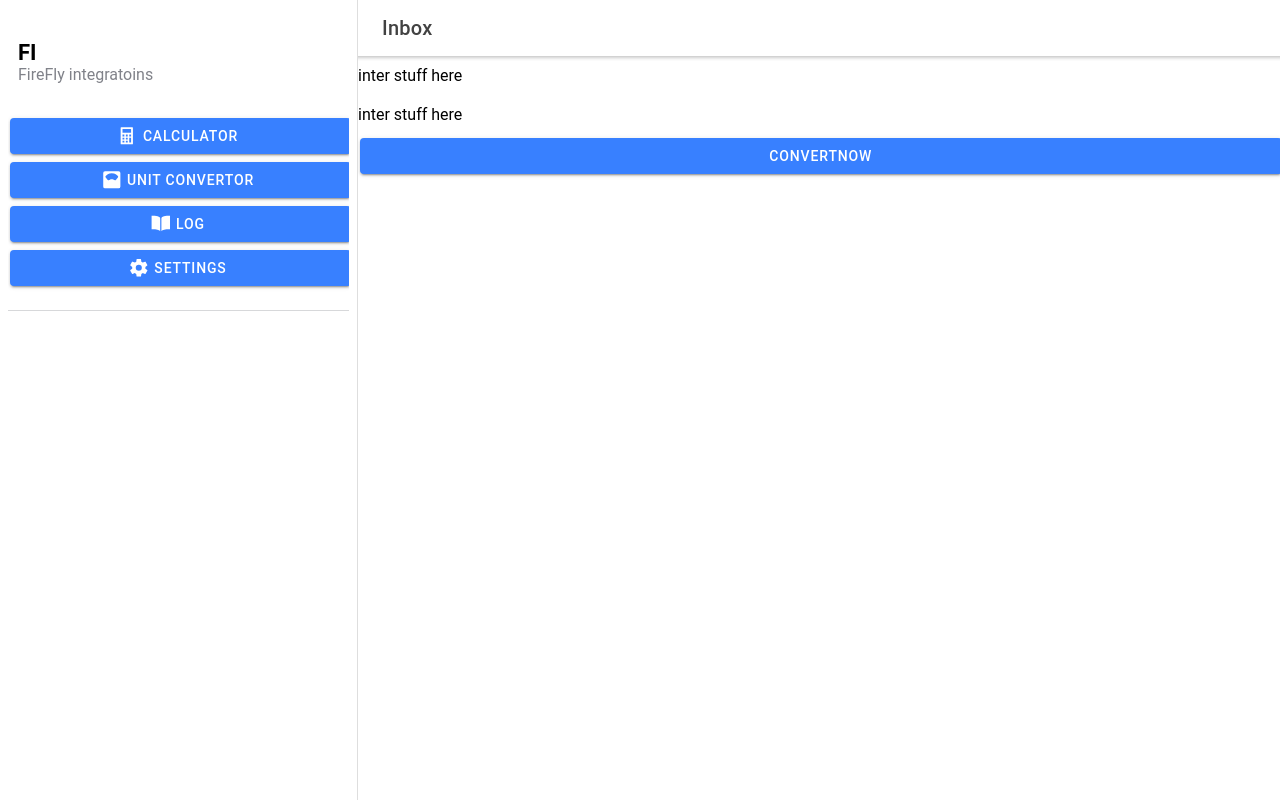
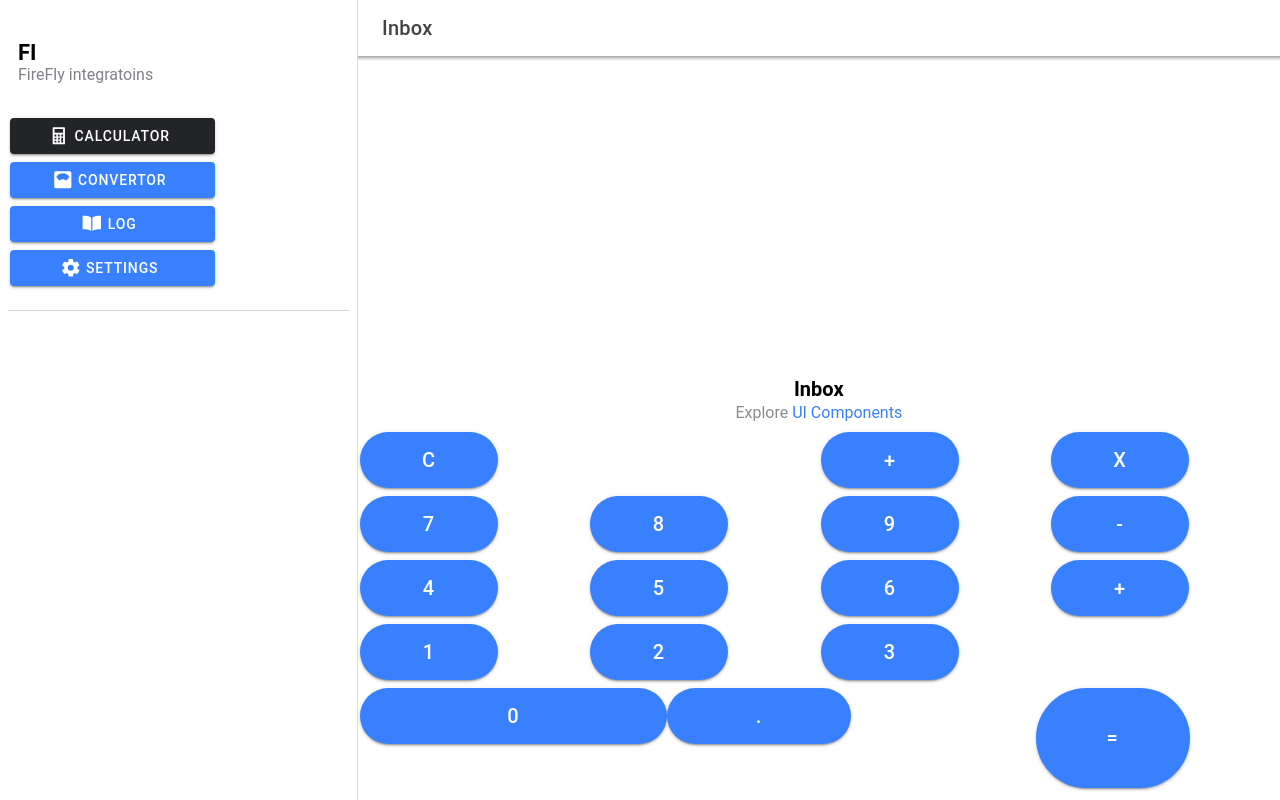
Before and after one commit to mohammedalsomali/CalculatorApp, a React (Create React App) app: page /page/Inbox in a window 1280 px wide. Built offline with nearby package versions, Linux system fonts and the light colour scheme.

Commit message:
can't figure out the page transitions

```diff
--- a/src/components/Menu.css
+++ b/src/components/Menu.css
@@ -114,6 +114,6 @@ ion-item.selected {
 
 ion-button {
   width: 100%;
-  text-align: right;
+
 
 }
--- a/src/components/Menu.tsx
+++ b/src/components/Menu.tsx
@@ -8,52 +8,24 @@ import {
   IonMenu,
   IonMenuToggle,
   IonNote,
-  IonButton
+  IonButton,
+  IonRouterLink,
+  IonRoute
 } from '@ionic/react';
 
 import { useLocation } from 'react-router-dom';
-import { archiveOutline, heartOutline, heartSharp, mailOutline, paperPlaneOutline, scaleSharp , settingsSharp, calculatorSharp, bookSharp } from 'ionicons/icons';
+import React from 'react';
+import { scaleSharp , settingsSharp, calculatorSharp, bookSharp } from 'ionicons/icons';
 import './Menu.css';
 
-interface AppPage {
-  url: string;
-  iosIcon: string;
-  mdIcon: string;
-  title: string;
-}
+import Calc from '../pages/Calculator';
 
-// const appPages: AppPage[] = [
-//   {
-//     title: 'Calculator',
-//     url: './page/calculator',
-//     iosIcon: mailOutline,
-//     mdIcon: calculatorSharp
-//   },
-//   {
-//     title: 'Unit Convertor',
-//     url: './pages/Convertor',
-//     iosIcon: paperPlaneOutline,
-//     mdIcon: scaleSharp
-//   },
-//   {
-//     title: 'Log',
-//     url: './page/Log',
-//     iosIcon: heartOutline,
-//     mdIcon: bookSharp
-//   },
-//   {
-//     title: 'Settings',
-//     url: './page/Settings',
-//     iosIcon: archiveOutline,
-//     mdIcon: settingsSharp,
-
-//   }
-
-// ];
 
 
 const Menu: React.FC = () => {
   const location = useLocation();
+
+  // const [ inside, setinside ] = React.useState("Primary Button")
 
   return (
     <IonMenu contentId="main" type="overlay">
@@ -61,24 +33,17 @@ const Menu: React.FC = () => {
         <IonList id="inbox-list">
           <IonListHeader>FI</IonListHeader>
           <IonNote> FireFly integratoins</IonNote>
-          {/* {appPages.map((appPage, index) => {
-            return (
-              <IonMenuToggle key={index} autoHide={false}>
-                <IonItem className={location.pathname === appPage.url ? 'selected' : ''} routerLink={appPage.url}  lines="none" detail={false}>
-                  <IonIcon slot="start" ios={appPage.iosIcon} md={appPage.mdIcon} />
-                  <IonLabel>{appPage.title}</IonLabel>
-                </IonItem>
-              </IonMenuToggle>
-            );
-          })} */}
-          <IonButton>
-              <IonIcon slot="start" icon={calculatorSharp} />
-              Calculator
+
+          <IonButton color="dark" >
+
+
+            <IonIcon slot="start" icon={calculatorSharp} />
+            Calculator
           </IonButton>
-          <IonButton>
+          <IonButton >
             <IonIcon slot="start" icon={scaleSharp} />
 
-             Unit Convertor
+             Convertor
           </IonButton>
           <IonButton>
           <IonIcon slot="start" icon={bookSharp} />
--- a/src/pages/Converter.tsx
+++ b/src/pages/Converter.tsx
@@ -3,7 +3,7 @@ import { IonButton, IonButtons, IonContent, IonHeader, IonInput, IonMenuButton,
 import { useParams } from 'react-router';
 import ExploreContainer from '../components/ExploreContainer';
 import './Page.css';
-import Calc from './Calculator'
+
 const Convert: React.FC = () => {
 
 
--- a/src/pages/Page.tsx
+++ b/src/pages/Page.tsx
@@ -9,7 +9,7 @@ import { type } from 'os';
 const Page: React.FC = () => {
 
   const { name } = useParams<{ name: string; }>();
-  console.log(name,typeof {name} )
+  // console.log(name,typeof {name} )
 
   // const getcontent = () => {
   //   console.log(name)
@@ -40,7 +40,7 @@ const Page: React.FC = () => {
 
       <IonContent fullscreen>
 
-        <Convert/>
+        <Calc/>
 
       </IonContent>
     </IonPage>
```
